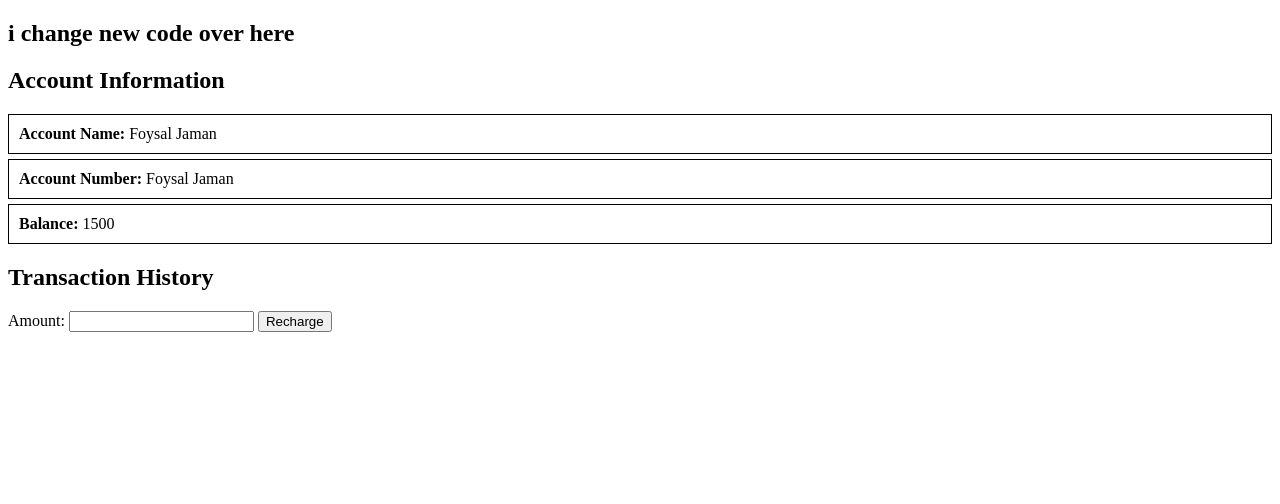
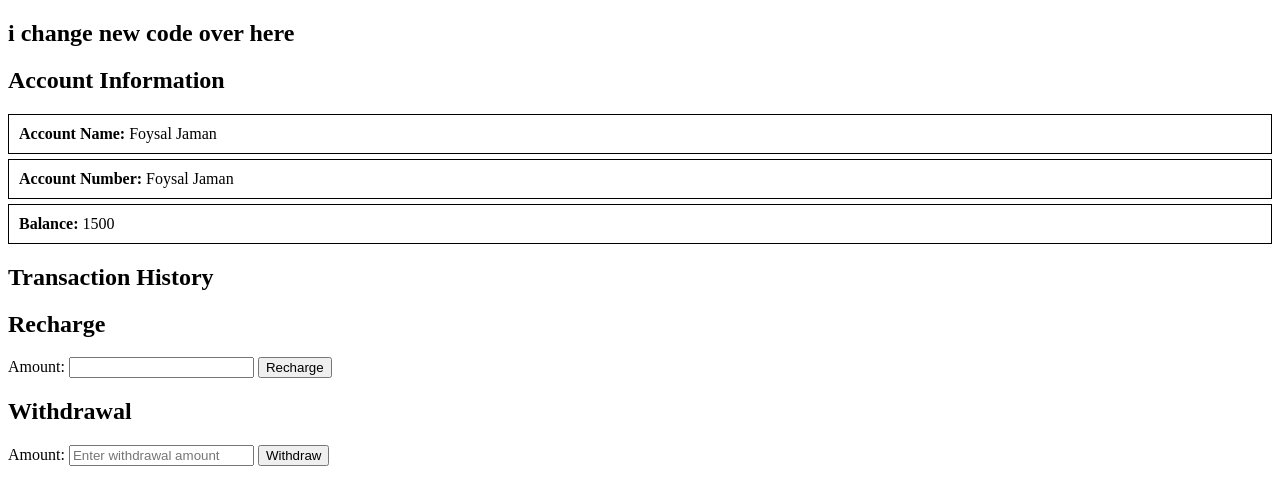
Before and after one commit to foysal41/app, a plain HTML site: page index.html in a window 1280 px wide. Drawn offline with Linux system fonts and the light colour scheme.

Commit message:
added another feature: withdrew amount

```diff
--- a/bank.js
+++ b/bank.js
@@ -69,4 +69,13 @@ document.getElementById("transaction-form").addEventListener("submit", function(
   account_one.recharge(amount);
 });
 
+document.getElementById("withdraw-form").addEventListener("submit", function(event) {
+  event.preventDefault();
+
+  const withdrawAmount = parseInt(document.getElementById("withdraw-amount").value); // Corrected ID
+  account_one.withdraw(withdrawAmount);
+});
+
+
+
 account_one.viewFullInformation();
--- a/index.html
+++ b/index.html
@@ -12,12 +12,21 @@
     <div id="account-info"></div>
     <div id="account-info-two"></div>
 
+    <h2>Recharge</h2>
     <form id="transaction-form">
       <label for="amount">Amount:</label>
       <input type="number" id="amount" name="amount">
       <button type="submit">Recharge</button>
     </form>
 
+
+    <h2>Withdrawal</h2>
+    <form id="withdraw-form">
+      <label for="withdraw-amount">Amount:</label>
+      <input type="text" id="withdraw-amount" name="withdraw-amount" placeholder="Enter withdrawal amount">
+      <button type="submit">Withdraw</button>
+    </form>
+
     <script src="bank.js"></script>
   </body>
 </html>
```
